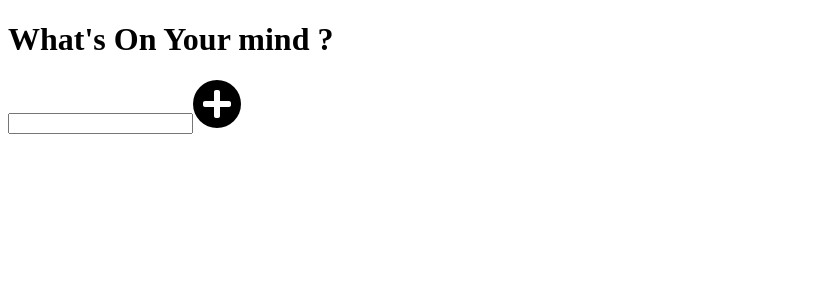
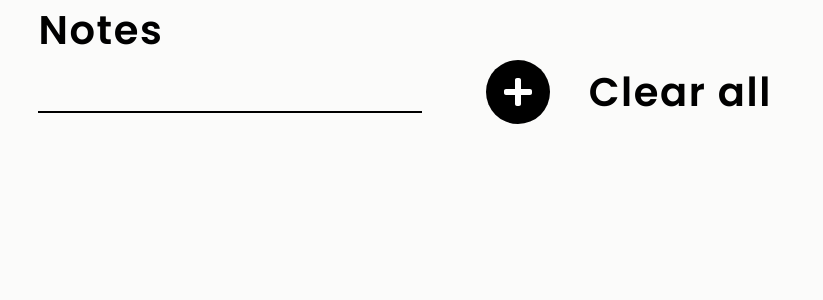
Before and after one commit to ARTHANUR/ToDo-List, a React (Create React App) app: page / in a window 1280 px wide. Shown: the top 300 px of the page, without its empty margins (0-823 px from the left). Built offline with nearby package versions, Linux system fonts and the light colour scheme.

Commit message:
styling in progress

```diff
--- a/src/components/Todo.css
+++ b/src/components/Todo.css
@@ -1,9 +1,98 @@
+  @import url('https://fonts.googleapis.com/css2?family=Poppins:wght@400;500;600&display=swap');
+
+*{
+    font-family: 'Poppins', sans-serif;
+    margin: 0;
+    padding:0 ;
+    font-weight: 500;
+    background-color: #fbfbfa;
+}
+
+h1{
+    font-weight: 600;
+    font-size: 2.5rem;
+    margin-left: 3%;
+    letter-spacing: .1rem;
+}
+
 .plus-icon{
     color: white;
     background-color: black;
     border-radius: 50%;
     width: 2rem;
     height: 2rem;
-    padding: .5rem;
+    padding: 1rem;
+    margin-left: 5%;
+    font-weight: 100;
+    cursor: pointer;
+    transition: .2s ease-in-out;
+}
+.plus-icon:hover{
+    background-color: grey;
+    color: black;
+}
+.input-area > input{
+    border: none;
+    border-bottom: 2px solid black;
+    outline: none;
+    text-align: center;
+    width:30%;
+    margin-left: 3%;
+    font-size: 1.6rem;
+    font-weight: 400;
+}
+.input-area{
+    display: flex;
+    align-items: center;
+    justify-content: flex-start;
+}
+
+.content{
+    border: 1px solid black;
+    width: 15rem;
+    height: 15rem;
+    border-radius: 18px;
+    margin-left: 4%;
+    margin-top: 4%;
+    display: flex;
+    padding: 2%;
+    box-shadow: 9px 10px 13px 9px rgba(0, 0, 0, 0.15);
+}
+.content>h3{
+    flex: 1;
+    padding-right: 5px;
+    overflow-y: scroll;
+    background-color: transparent;
+    color: white;
+}
+.content>h3::-webkit-scrollbar{
+    display: none;
+}
+
+.container{
+    width: 85vw;
+    height:70vh ;
+    display: flex;
+    flex-wrap: wrap;
+    overflow-y: scroll;
+    margin: auto;
+    margin-top: 4%;
+}
+
+.container::-webkit-scrollbar{
+    display: none;
+}
+
+.edit-todo{
+    display: flex;
+    flex-direction: column;
+    align-items: center;
+    justify-content: space-around;
+    background-color: transparent;
+}
+
+.icon{
+    font-size: 1.5rem;
+    background-color: transparent;
 
 }
--- a/src/components/Todo.jsx
+++ b/src/components/Todo.jsx
@@ -1,8 +1,6 @@
 import React, { useState } from "react";
-import {FaTrash ,FaPlus } from "react-icons/fa";
-import "./Todo.css"
-
-
+import { FaTrash, FaPlus, FaCheck } from "react-icons/fa";
+import "./Todo.css";
 
 const Todo = () => {
     const [input, setInput] = useState("");
@@ -26,23 +24,45 @@ const Todo = () => {
         }
     };
     const handleDelete = (index) => {
-        const updatedTodo = todo.filter((_,i) => i !== index);
-        setTodo(updatedTodo)
-    }
+        const updatedTodo = todo.filter((_, i) => i !== index);
+        setTodo(updatedTodo);
+    };
+
+    const generateRandomColor = () => {
+        const randomColor = "#" + Math.floor(Math.random() * 16777215).toString(16);
+        return randomColor;
+    };
+
+    // const handleCheck = (index) => {
+    //     const updatedTodo = todo.map((item, i) => {
+    //         if (i === index) {
+    //             return { ...item, completed: !item.completed };
+    //         }
+    //         return item;
+    //     });
+    //     setTodo(updatedTodo);
+    // };
+
+
 
     return (
         <>
-            <h1>What's On Your mind ?</h1>
+            <h1>Notes</h1>
             <div className="input-area">
                 <input onKeyPress={handleKeyPress} value={input} onChange={handleInput} type="text" />
-                {/* <button onClick={handleAddTodo}>+</button> */}
                 <FaPlus className="plus-icon" onClick={handleAddTodo} />
+                <h1>Clear all</h1>
             </div>
             <div className="container">
-                {todo.map((item , index) => (
-                    <div className="content">
-                        <h3 key={index}>{item}</h3>
-                        <FaTrash  onClick={ () => handleDelete(index)} />
+                {todo.map((item, index) => (
+                    <div style={{ backgroundColor: generateRandomColor() }} className="content">
+                        <h3 style={{ textDecoration: item.completed ? "line-through" : "none" }} key={index}>
+                            {item}
+                        </h3>
+                        <div className="edit-todo">
+                            <FaCheck className="check-icon icon" /*onClick={() => handleCheck(index)}*/ />
+                            <FaTrash className="delete-icon icon" onClick={() => handleDelete(index)} />
+                        </div>
                     </div>
                 ))}
             </div>
```
